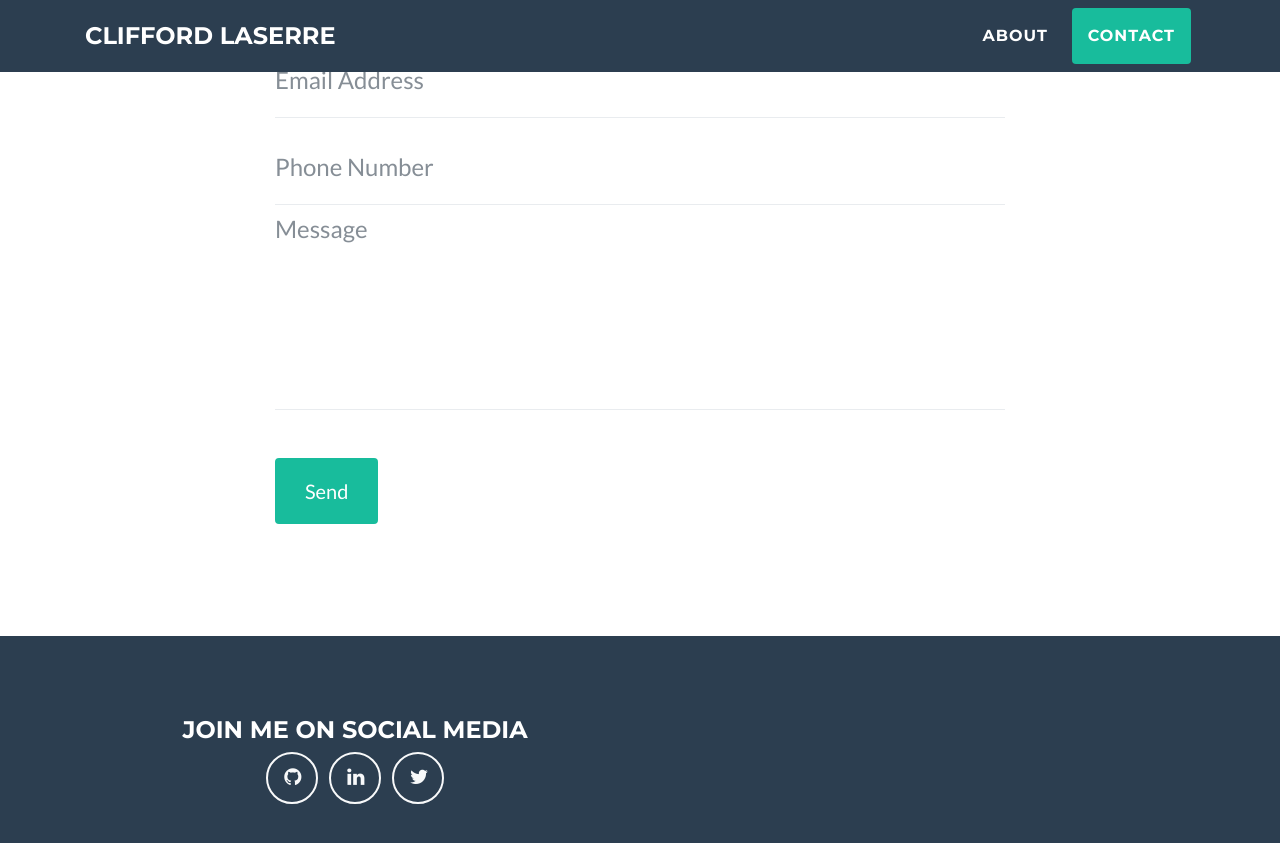
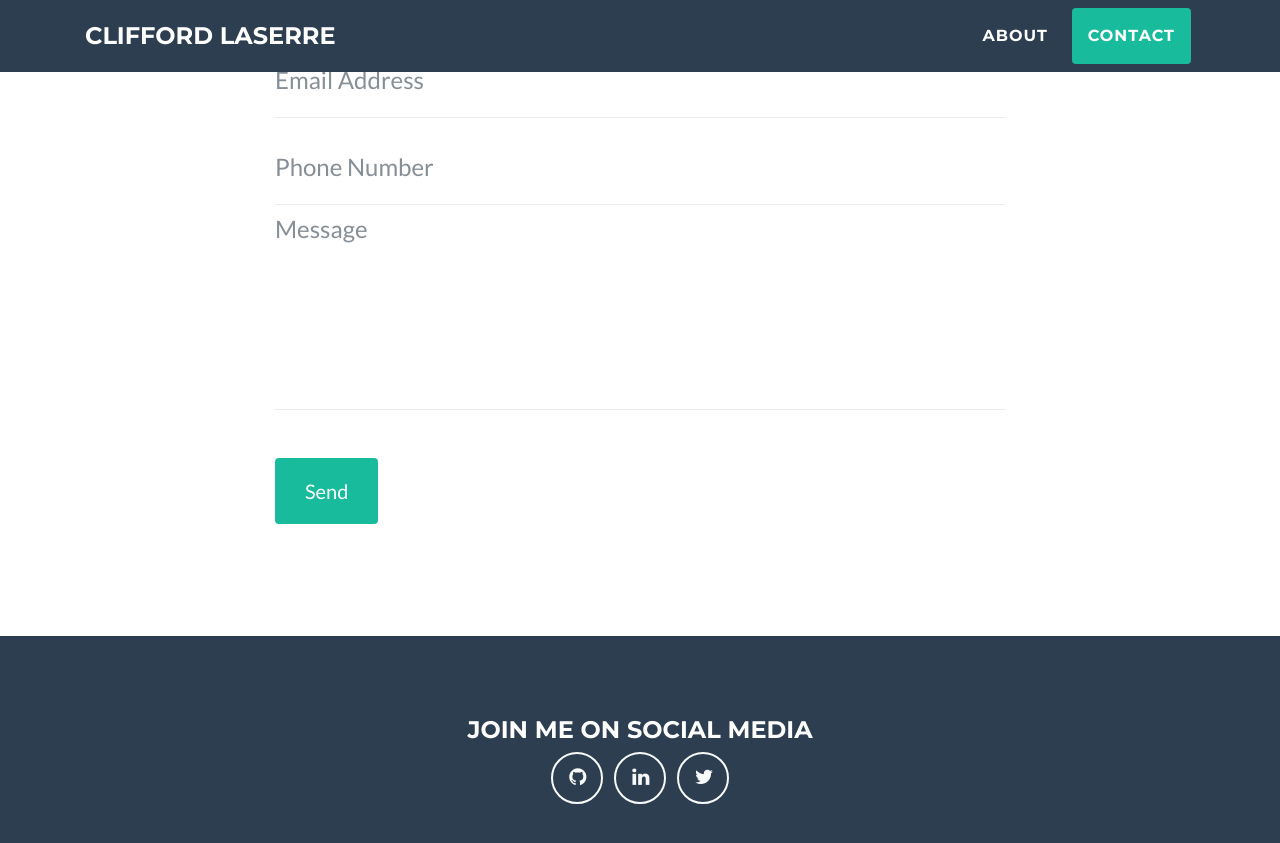
Before and after one commit to claserre9/claserre9.github.io, a Jekyll site: the page built from index.html, in a window 1280 px wide and 900 px high, scrolled down 1568 px. Shown: the top 843 px of the window. Built offline with Jekyll 4.4.1, drawn with Linux system fonts in a browser that asks for light colours.

Commit message:
Update footer.html

```diff
--- a/_includes/footer.html
+++ b/_includes/footer.html
@@ -1,7 +1,7 @@
 <footer class="footer text-center">
     <div class="container">
         <div class="row">
-            <div class="col-md-6 mb-5 mb-lg-0">
+            <div class="col mb-5 mb-lg-0">
                 <h4 class="text-uppercase">Join me on social media</h4>
                 <ul class="list-inline">
                     <li class="list-inline-item"><a class="btn btn-outline-light btn-social text-center rounded-circle" role="button" href="https://github.com/claserre9"><i class="fa fa-github fa-fw"></i></a></li>
```
